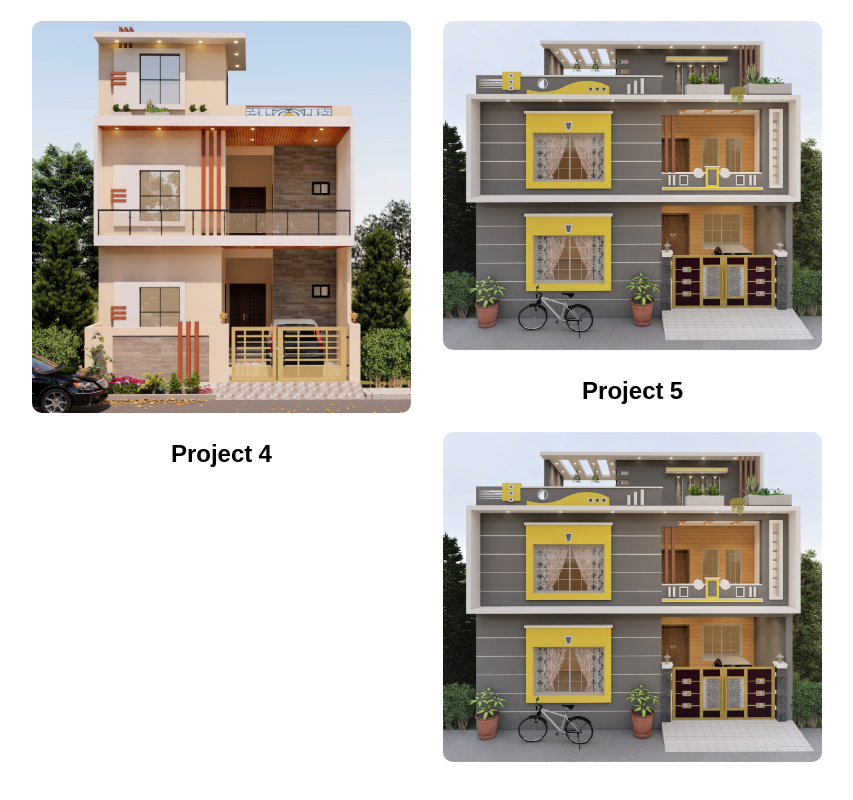
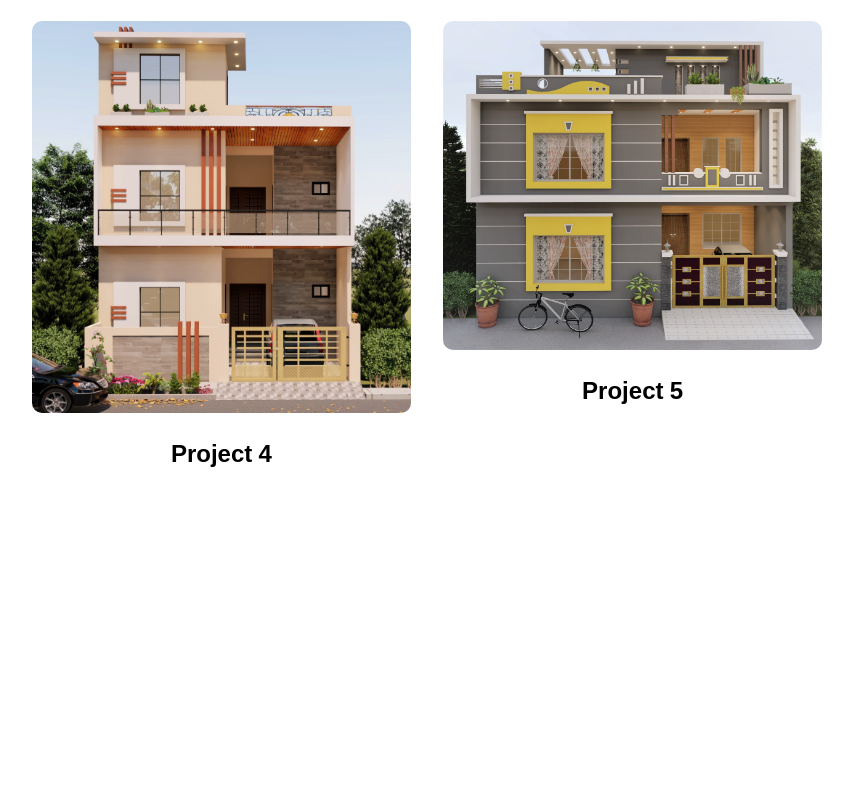
Before and after one commit to crashingcoyote/spatialstudios, a plain HTML site: page index.html in a window 1280 px wide. Shown: the part 2330-3130 px from the top of the page, without its empty margins (213-1066 px from the left). After the commit the page ends 2881 px from the top, so only its background shows below. Drawn offline with Linux system fonts and the light colour scheme.

Commit message:
Update index.html

```diff
--- a/index.html
+++ b/index.html
@@ -57,7 +57,6 @@
         <div class="project">
           <img src="images/Mr. Ijaz Khatana (Final).jpg" alt="Project 5" />
           <h3>Project 5</h3>
-          <img src="images/Mr. Ijaz Khatana (Final).jpg" alt="Project 5" />
         </div>
       </div>
     </div>
```
